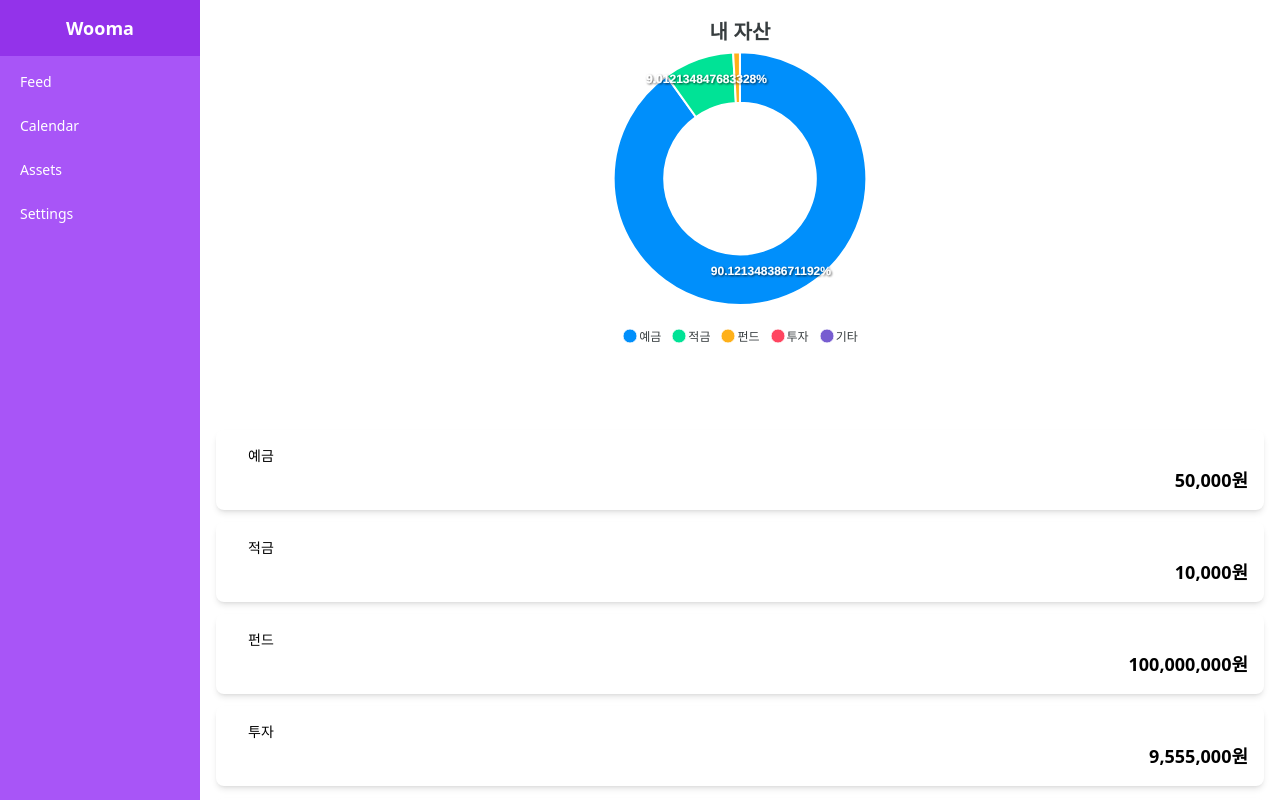
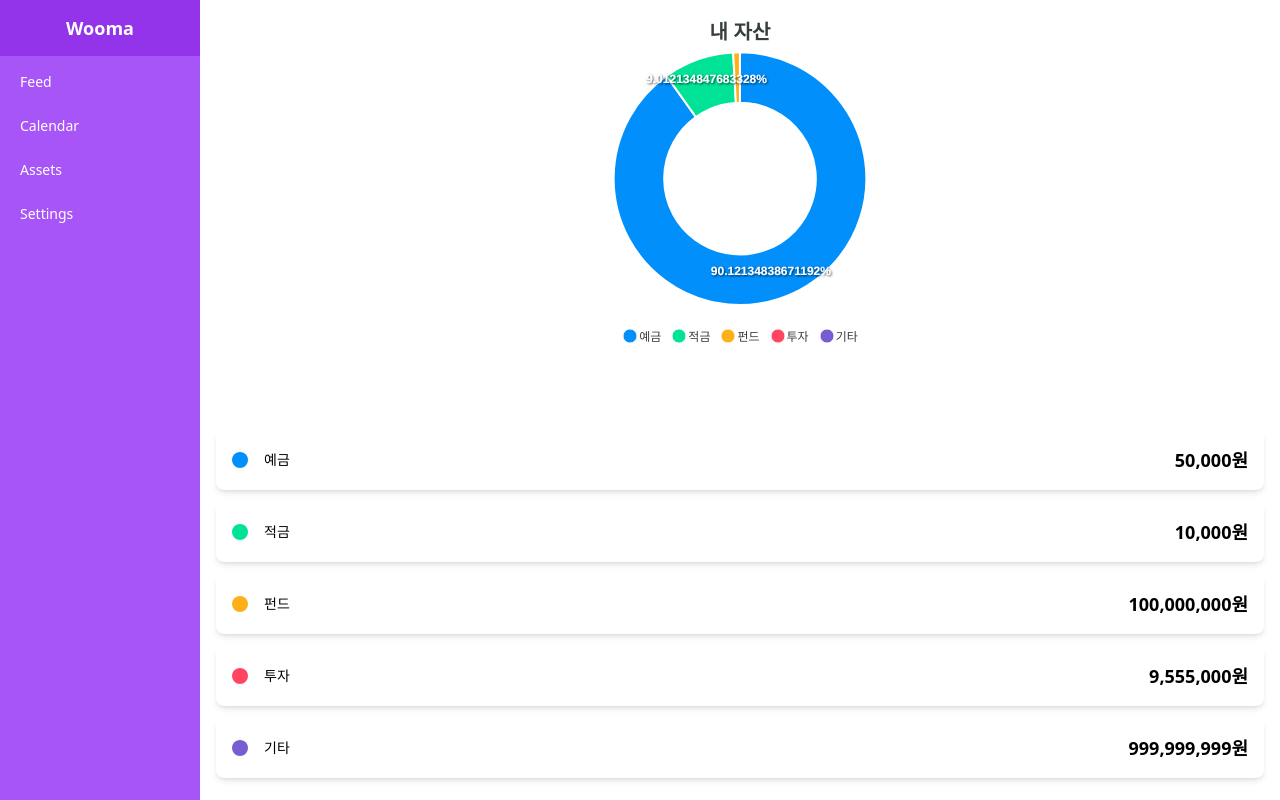
Before and after one commit to taewonnn/Wooma, a React (Vite) app: page /assets in a window 1280 px wide. Built offline with nearby package versions, Linux system fonts and the light colour scheme; no server answers.

Commit message:
feat: asset - 도넛

```diff
--- a/src/components/member/asset/AssetCard.tsx
+++ b/src/components/member/asset/AssetCard.tsx
@@ -1,16 +1,23 @@
 interface IAssetCard {
   title: string;
   value: string;
-  icon?: React.ReactNode;
+  icon?: string; // string 타입으로 수정 (색상 코드 전달)
 }
 
 function AssetCard({ title, value, icon }: IAssetCard) {
   return (
     <div className="mb-3 flex items-center justify-between rounded-lg bg-white p-4 shadow-md transition-shadow hover:shadow-lg">
-      <div className="mr-4 text-xl text-blue-500">{icon}</div>
-      <div className="flex-grow">
+      {/* 아이콘 */}
+      <div className="mr-4 flex items-center">
+        <div className="h-4 w-4 rounded-full" style={{ backgroundColor: icon || '#ddd' }}></div>
+      </div>
+
+      <div className="flex w-full items-center justify-between">
+        {/* 타이틀 */}
         <p className="text-gray-500 text-sm">{title}</p>
-        <p className="text-gray-800 text-end text-lg font-bold">{value}원</p>
+
+        {/* 금액 */}
+        <p className="text-gray-800 text-lg font-bold">{value}원</p>
       </div>
     </div>
   );
--- a/src/pages/member/Assets.tsx
+++ b/src/pages/member/Assets.tsx
@@ -5,12 +5,12 @@ import { assetTypes } from '../../constants';
 import { formatNumber } from '../../constants/common';
 
 // @todo mock
-const assets = [
-  { title: '예금', value: '50000', icon: '' },
-  { title: '적금', value: '10000', icon: '' },
-  { title: '펀드', value: '100000000', icon: '' },
-  { title: '투자', value: '9555000', icon: '' },
-  { title: '기타', value: '999999999', icon: '' },
+const rawAssets = [
+  { title: '예금', value: '50000' },
+  { title: '적금', value: '10000' },
+  { title: '펀드', value: '100000000' },
+  { title: '투자', value: '9555000' },
+  { title: '기타', value: '999999999' },
 ];
 
 // 차트 옵션 설정 객체
@@ -36,8 +36,14 @@ const AssetData: ApexOptions = {
       },
     },
   },
-  colors: ['#008FFB', '#00E396', '#FEB019', '#FF4560', '#775DD0'],
+  colors: ['#008FFB', '#00E396', '#FEB019', '#FF4560', '#775DD0'], // 색상 배열
 };
+
+// assets 배열에 icon 추가
+const assets = rawAssets.map((asset, index) => ({
+  ...asset,
+  icon: AssetData.colors ? AssetData.colors[index] : '#000000', // colors 배열에서 색상을 매칭
+}));
 
 function Assets() {
   return (
@@ -48,8 +54,16 @@ function Assets() {
 
       <div className="mb-20"></div>
 
+      {/* AssetCard에 icon 추가 */}
       {assets.map((asset, index) => {
-        return <AssetCard title={asset.title} value={formatNumber(asset.value)} key={index} />;
+        return (
+          <AssetCard
+            title={asset.title}
+            value={formatNumber(asset.value)}
+            key={index}
+            icon={asset.icon} // AssetCard에 icon 전달
+          />
+        );
       })}
     </>
   );
```
